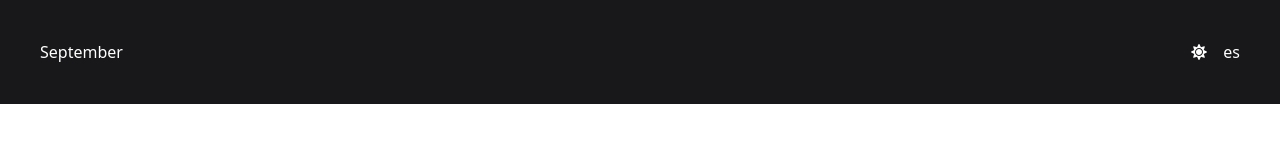
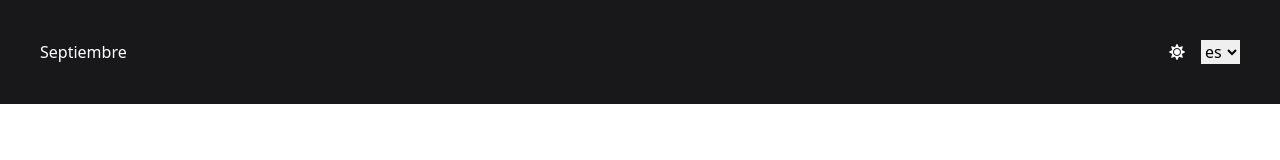
Before and after one commit to IgleDev/myexpenses, a React (Create React App) app: page / in a window 1280 px wide. Shown: the top 160 px of the page. Built offline with nearby package versions, Linux system fonts and the light colour scheme.

Commit message:
Implementado i18n

```diff
--- a/package.json
+++ b/package.json
@@ -6,8 +6,11 @@
     "@testing-library/jest-dom": "^5.17.0",
     "@testing-library/react": "^13.4.0",
     "@testing-library/user-event": "^13.5.0",
+    "i18next": "^23.15.1",
+    "i18next-http-backend": "^2.6.1",
     "react": "^18.3.1",
     "react-dom": "^18.3.1",
+    "react-i18next": "^15.0.2",
     "react-scripts": "5.0.1",
     "web-vitals": "^2.1.4"
   },
--- /dev/null
+++ b/public/locales/en/translation.json
@@ -0,0 +1,6 @@
+{
+  "monthNames": [
+    "January", "February", "March", "April", "May", "June",
+    "July", "August", "September", "October", "November", "December"
+  ]
+}
--- /dev/null
+++ b/public/locales/es/translation.json
@@ -0,0 +1,6 @@
+{
+  "monthNames": [
+    "Enero", "Febrero", "Marzo", "Abril", "Mayo", "Junio",
+    "Julio", "Agosto", "Septiembre", "Octubre", "Noviembre", "Diciembre"
+  ]
+}
--- a/src/App.js
+++ b/src/App.js
@@ -1,11 +1,18 @@
 import NavBar from "./components/NavBar";
+import { Suspense } from "react";
+import { useTranslation } from 'react-i18next';
 
 function App() {
-  const actualMonth = new Date().getMonth() + 1;
+
+  const { t } = useTranslation();
+  const actualMonth = t('monthNames')[new Date().getMonth()];
+
   return (
-    <main className="contaner">
-      <NavBar initialMonth={actualMonth} darkMode={"noche"} lang={"es"}/>
-    </main>
+    <Suspense fallback="Cargando Traducciones">
+      <main className="contaner">
+        <NavBar initialMonth={actualMonth} darkMode={"dark"} />
+      </main>
+    </Suspense>
   );
 }
 
--- a/src/components/NavBar.jsx
+++ b/src/components/NavBar.jsx
@@ -1,43 +1,49 @@
 import { useEffect, useState } from "react";
+import { useTranslation } from "react-i18next";
 import { FaSolidSun } from "../assets/FaSolidSun";
 import { HeroiconsMoon } from "../assets/HeroiconsMoon";
 
-const NavBar = ({ initialMonth, darkMode, lang }) => {
-    const [month, setMonth] = useState(initialMonth);
+const NavBar = ({ darkMode }) => {
+    const { t, i18n } = useTranslation();
+    const [month, setMonth] = useState("");
     const [theme, setTheme] = useState(darkMode ? 'dark' : 'light');
+
+    const handleLanguageChange = (e) => {
+        i18n.changeLanguage(e.target.value);
+    };
 
     const handleChangeTheme = () => {
         setTheme(prevTheme => (prevTheme === 'light' ? 'dark' : 'light'));
     };
 
     useEffect(() => {
-        const monthNames = [
-            "January", "February", "March", "April", "May", "June",
-            "July", "August", "September", "October", "November", "December"
-        ];
-        const actualMonth = monthNames[new Date().getMonth()];
-        setMonth(actualMonth); // Establece el mes actual
-    }, []);
+        const monthNames = t('monthNames');
+        if (Array.isArray(monthNames)) {
+            const currentMonthIndex = new Date().getMonth();
+            const actualMonth = monthNames[currentMonthIndex];
+            setMonth(actualMonth);
+        } else {
+            setMonth("Mes no disponible");
+        }
+    }, [t]);
 
     useEffect(() => {
-        if (theme === 'dark') {
-            document.querySelector('html')?.classList.add('dark');
-        } else {
-            document.querySelector('html')?.classList.remove('dark');
-        }
+        document.documentElement.classList.toggle('dark', theme === 'dark');
     }, [theme]);
-
-    // Seleccionar el icono basado en el estado del tema
-    const text = theme === 'dark' ? <FaSolidSun /> : <HeroiconsMoon />;
 
     return (
         <nav className="flex justify-between items-center p-10 bg-gray-100 dark:bg-zinc-900">
             <div className="flex items-center">
-                <p className="dark:text-white">{month}</p>
+                <p className="dark:text-white">{month || "Mes no disponible"}</p>
             </div>
             <div className="flex space-x-4">
-                <button onClick={handleChangeTheme}>{text}</button>
-                <p className="dark:text-white">{lang}</p>
+                <button onClick={handleChangeTheme}>
+                    {theme === 'dark' ? <FaSolidSun /> : <HeroiconsMoon />}
+                </button>
+                <select onChange={handleLanguageChange} value={i18n.language}>
+                    <option value="es">es</option>
+                    <option value="en">en</option>
+                </select>
             </div>
         </nav>
     );
--- /dev/null
+++ b/src/config/i18next.config.js
@@ -0,0 +1,15 @@
+import i18n from "i18next";
+import Backend from "i18next-http-backend";
+import { initReactI18next } from "react-i18next";
+
+i18n.use(Backend)
+  .use(initReactI18next)
+  .init({
+    fallbackLng: "es",
+    returnObjects: true,
+    interpolation: {
+      escapeValue: false,
+    },
+  });
+
+export default i18n;
--- a/src/index.js
+++ b/src/index.js
@@ -3,6 +3,7 @@ import ReactDOM from 'react-dom/client';
 import './index.css';
 import App from './App';
 import reportWebVitals from './reportWebVitals';
+import "./config/i18next.config"
 
 const root = ReactDOM.createRoot(document.getElementById('root'));
 root.render(
```
Also changed, not shown: 1 other file (tests, documents, lock files or other folders).
